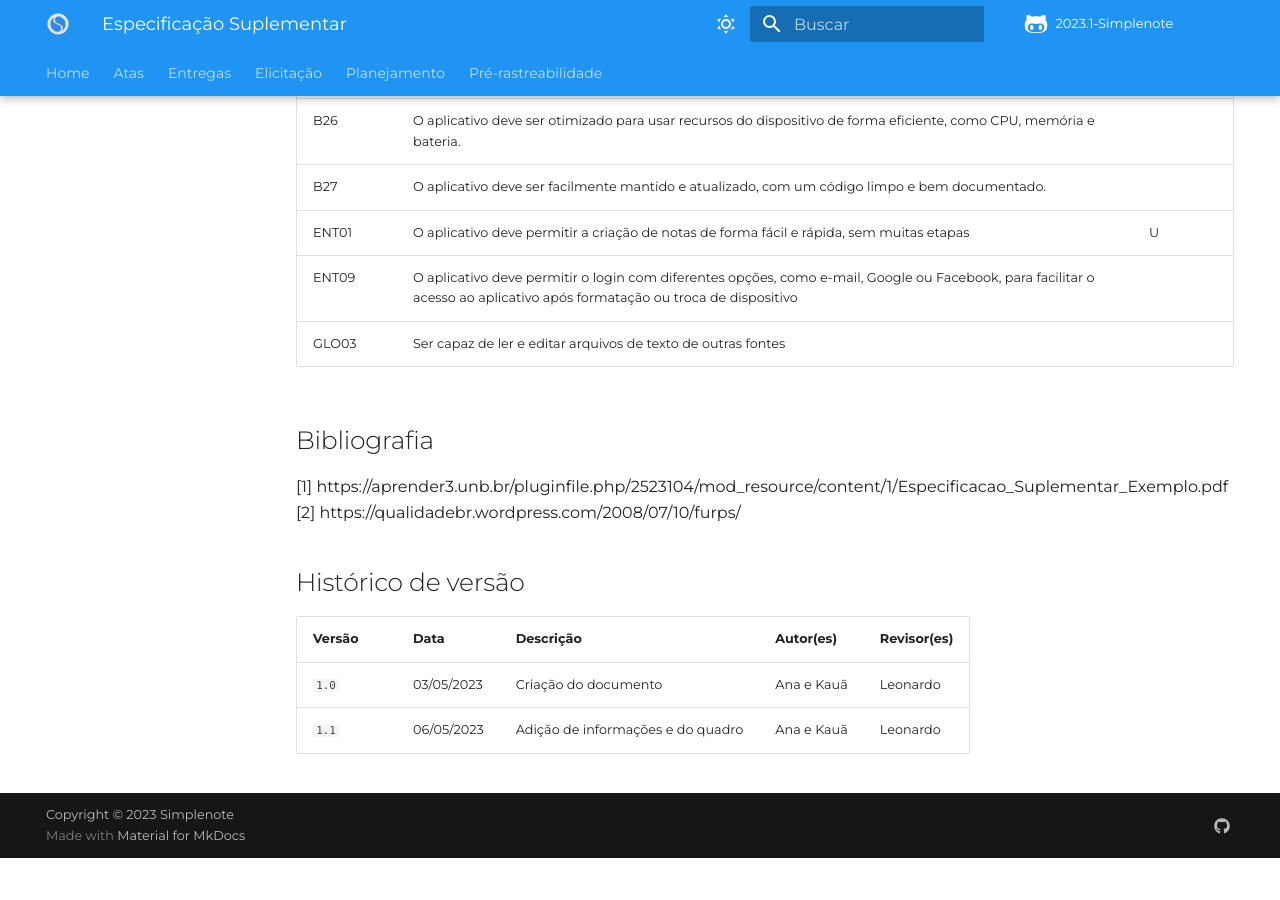
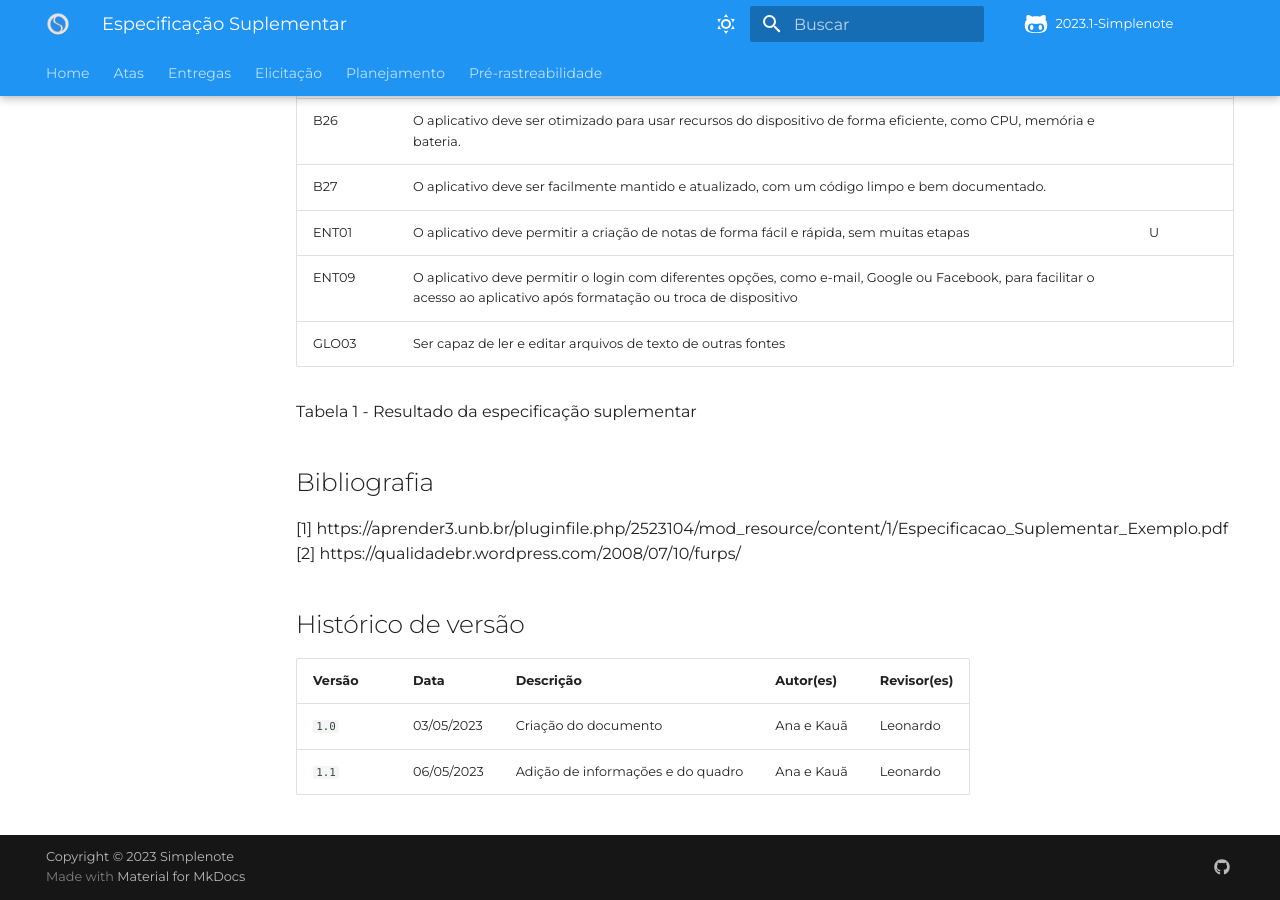
Before and after one commit to Requisitos-de-Software/2023.1-Simplenote, an MkDocs documentation site: the page built from docs/modelagem/especificacao_suplementar.md, in a window 1280 px wide and 900 px high, scrolled down 1556 px. Built offline with MkDocs 1.6.1 and Material for MkDocs 9.7.7, drawn with Linux system fonts in a browser that asks for light colours; some web fonts are replaced; comment, search, counter and statistics services are not loaded; before the commit the page ends 2414 px from its top, so only the background shows below that.

Commit message:
Update especificacao_suplementar.md

```diff
--- a/docs/modelagem/especificacao_suplementar.md
+++ b/docs/modelagem/especificacao_suplementar.md
@@ -43,6 +43,8 @@ Avalia a interface com o usuário, podemos tratar a prevenção de erros, estét
 |  ENT09  |       O aplicativo deve permitir o login com diferentes opções, como e-mail, Google ou Facebook, para facilitar o acesso ao aplicativo após formatação ou troca de dispositivo||
 |  GLO03  |       Ser capaz de ler e editar arquivos de texto de outras fontes||
 
+Tabela 1 - Resultado da especificação suplementar
+
 ## Bibliografia
 [1] https://aprender3.unb.br/pluginfile.php/2523104/mod_resource/content/1/Especificacao_Suplementar_Exemplo.pdf </br>
 [2] https://qualidadebr.wordpress.com/2008/07/10/furps/
```
